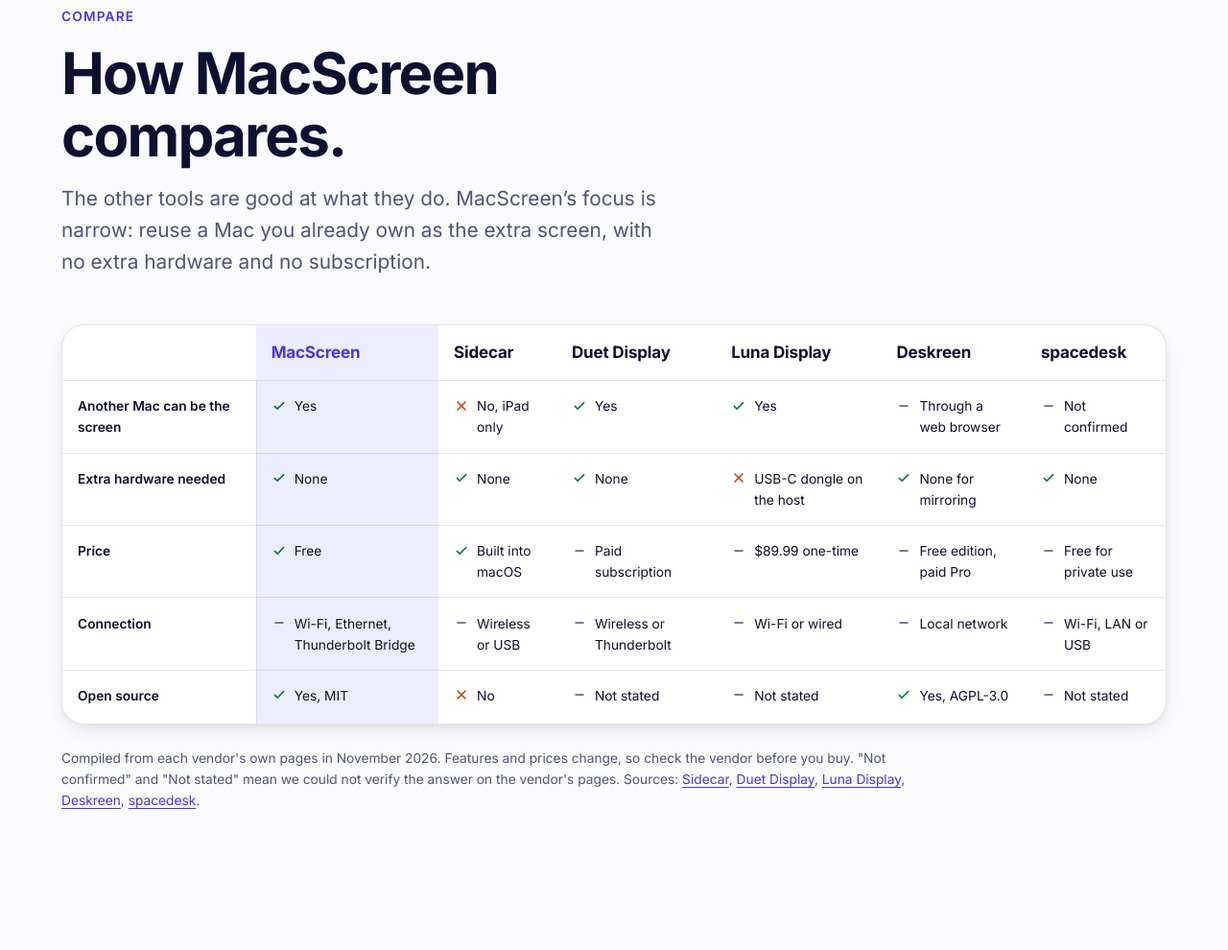
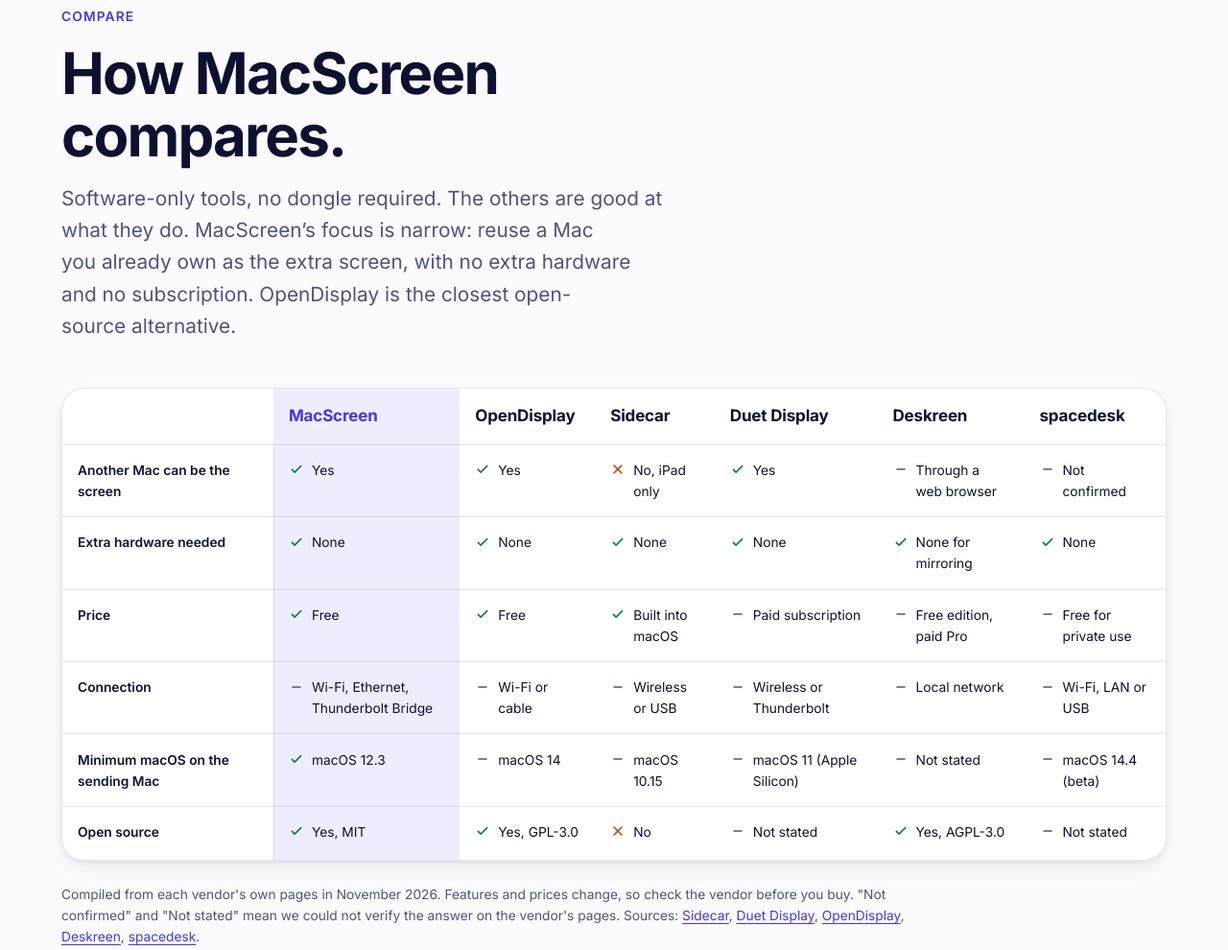
Before and after one commit to danyk20/MacScreen, an Astro site in the folder site/: page / in a window 1280 px wide. Shown: the part 3438-4428 px from the top of the page at 96% size. Built offline with nearby package versions, Linux system fonts and the light colour scheme; Astro itself is replaced by a stand-in of ours; no server answers.

Commit message:
Site: comparison limited to software-only tools; add OpenDisplay, drop Luna; FAQ on OpenDisplay
Co-Authored-By: Claude Sonnet 5.5 <noreply@anthropic.com>

```diff
--- a/site/src/components/Compare.astro
+++ b/site/src/components/Compare.astro
@@ -8,12 +8,12 @@ const sr = { yes: 'Yes: ', no: 'No: ', neutral: '' } as const;
     <div class="section-head" data-reveal>
       <span class="eyebrow">Compare</span>
       <h2 class="h2" id="compare-title">How MacScreen compares.</h2>
-      <p class="lede">The other tools are good at what they do. MacScreen’s focus is narrow: reuse a Mac you already own as the extra screen, with no extra hardware and no subscription.</p>
+      <p class="lede">Software-only tools, no dongle required. The others are good at what they do. MacScreen’s focus is narrow: reuse a Mac you already own as the extra screen, with no extra hardware and no subscription. OpenDisplay is the closest open-source alternative.</p>
     </div>
 
     <section class="scroller" data-reveal tabindex="0" aria-label="Comparison table, scrollable">
       <table>
-        <caption class="visually-hidden">Feature comparison of MacScreen with Sidecar, Duet Display, Luna Display, Deskreen and spacedesk</caption>
+        <caption class="visually-hidden">Comparison of MacScreen with OpenDisplay, Sidecar, Duet Display, Deskreen and spacedesk, all software-only tools</caption>
         <thead>
           <tr>
             <td></td>
--- a/site/src/components/Faq.astro
+++ b/site/src/components/Faq.astro
@@ -5,6 +5,7 @@ const items = [
   { q: 'What resolution and frame rate will I get?', a: 'MacScreen measures your link each time you connect and picks a setting it can carry, normally 4K at 60 fps. In Settings you can choose the Display’s full native 5K and 30 or 60 fps yourself. On our M2 test Mac, 4K at 60 fps runs smoothly and native 5K runs at 30 fps; 5K at 60 fps is beyond that encoder. A faster Mac and a fast network may manage it, and it is available to try.' },
   { q: 'Wi-Fi or cable?', a: 'Both work. MacScreen prefers Ethernet or a Thunderbolt Bridge when it finds one and falls back to Wi-Fi. A cable gives the most stable picture. So far the project has measured Wi-Fi only; wired numbers are still to come.' },
   { q: 'How is this different from Sidecar?', a: 'Sidecar turns an iPad into a display. It does not use another Mac as the screen. MacScreen is made for the Mac-to-Mac case, including older Macs that no longer get OS updates.' },
+  { q: 'How is it different from OpenDisplay?', a: 'OpenDisplay is another open-source tool that also streams a virtual display to a Mac, and it supports more kinds of receivers, including iPhone, iPad and Android. MacScreen is Mac-focused: it works on older sending Macs (macOS 12.3 instead of 14), can play sound on the other Mac, measures your network each time and adapts the picture to it, and is MIT licensed. Both are worth trying; they solve overlapping problems differently.' },
   { q: 'Why does macOS warn me the first time I open it?', a: 'MacScreen is not notarized by Apple yet, which needs a paid developer account. Right-click the app and choose Open once, or install with Homebrew, which clears the warning. Notarization is on the roadmap.' },
   { q: 'Is it safe?', a: 'Everything is encrypted between your two Macs, pairing needs a code and a click on the Display, and there is no account or cloud. The code is open for you to read. It has not been independently audited yet.' },
   { q: 'Does it need the internet?', a: 'No. The Macs talk to each other directly on your network. The only internet request is an optional update check to GitHub, which you can turn off in Settings.' },
--- a/site/src/data/compare.ts
+++ b/site/src/data/compare.ts
@@ -1,4 +1,4 @@
-/** Competitor facts, verified against each vendor's own pages on 2026-11-19. Cells that could not be verified are
+/** Competitor facts, verified against each vendor's own pages on 2026-11-19. Software-only tools (no dongle). Cells that could not be verified are
  *  omitted or say "Not confirmed" rather than guessing. Re-verify before changing anything here. */
 export const verifiedOn = 'November 2026';
 
@@ -6,9 +6,9 @@ export interface Product { id: string; name: string; us?: boolean; source: strin
 
 export const products: Product[] = [
   { id: 'macscreen', name: 'MacScreen', us: true, source: 'https://github.com/danyk20/MacScreen' },
+  { id: 'opendisplay', name: 'OpenDisplay', source: 'https://github.com/peetzweg/opendisplay' },
   { id: 'sidecar', name: 'Sidecar', source: 'https://support.apple.com/en-us/102597' },
   { id: 'duet', name: 'Duet Display', source: 'https://www.duetdisplay.com/use-imac-as-a-monitor' },
-  { id: 'luna', name: 'Luna Display', source: 'https://astropad.com/product/lunadisplay/' },
   { id: 'deskreen', name: 'Deskreen', source: 'https://github.com/pavlobu/deskreen' },
   { id: 'spacedesk', name: 'spacedesk', source: 'https://spacedesk.net/' },
 ];
@@ -24,9 +24,9 @@ export const rows: { label: string; cells: Record<string, Cell> }[] = [
     label: 'Another Mac can be the screen',
     cells: {
       macscreen: y('Yes'),
+      opendisplay: y('Yes'),
       sidecar: n('No, iPad only'),
       duet: y('Yes'),
-      luna: y('Yes'),
       deskreen: o('Through a web browser'),
       spacedesk: o('Not confirmed'),
     },
@@ -35,9 +35,9 @@ export const rows: { label: string; cells: Record<string, Cell> }[] = [
     label: 'Extra hardware needed',
     cells: {
       macscreen: y('None'),
+      opendisplay: y('None'),
       sidecar: y('None'),
       duet: y('None'),
-      luna: n('USB-C dongle on the host'),
       deskreen: y('None for mirroring'),
       spacedesk: y('None'),
     },
@@ -46,9 +46,9 @@ export const rows: { label: string; cells: Record<string, Cell> }[] = [
     label: 'Price',
     cells: {
       macscreen: y('Free'),
+      opendisplay: y('Free'),
       sidecar: y('Built into macOS'),
       duet: o('Paid subscription'),
-      luna: o('$89.99 one-time'),
       deskreen: o('Free edition, paid Pro'),
       spacedesk: o('Free for private use'),
     },
@@ -57,20 +57,31 @@ export const rows: { label: string; cells: Record<string, Cell> }[] = [
     label: 'Connection',
     cells: {
       macscreen: o('Wi-Fi, Ethernet, Thunderbolt Bridge'),
+      opendisplay: o('Wi-Fi or cable'),
       sidecar: o('Wireless or USB'),
       duet: o('Wireless or Thunderbolt'),
-      luna: o('Wi-Fi or wired'),
       deskreen: o('Local network'),
       spacedesk: o('Wi-Fi, LAN or USB'),
+    },
+  },
+  {
+    label: 'Minimum macOS on the sending Mac',
+    cells: {
+      macscreen: y('macOS 12.3'),
+      opendisplay: o('macOS 14'),
+      sidecar: o('macOS 10.15'),
+      duet: o('macOS 11 (Apple Silicon)'),
+      deskreen: o('Not stated'),
+      spacedesk: o('macOS 14.4 (beta)'),
     },
   },
   {
     label: 'Open source',
     cells: {
       macscreen: y('Yes, MIT'),
+      opendisplay: y('Yes, GPL-3.0'),
       sidecar: n('No'),
       duet: o('Not stated'),
-      luna: o('Not stated'),
       deskreen: y('Yes, AGPL-3.0'),
       spacedesk: o('Not stated'),
     },
@@ -80,7 +91,7 @@ export const rows: { label: string; cells: Record<string, Cell> }[] = [
 export const sources = [
   { name: 'Sidecar', url: 'https://support.apple.com/en-us/102597' },
   { name: 'Duet Display', url: 'https://www.duetdisplay.com/use-imac-as-a-monitor' },
-  { name: 'Luna Display', url: 'https://astropad.com/product/lunadisplay/' },
+  { name: 'OpenDisplay', url: 'https://github.com/peetzweg/opendisplay' },
   { name: 'Deskreen', url: 'https://github.com/pavlobu/deskreen' },
   { name: 'spacedesk', url: 'https://spacedesk.net/' },
 ];
```
